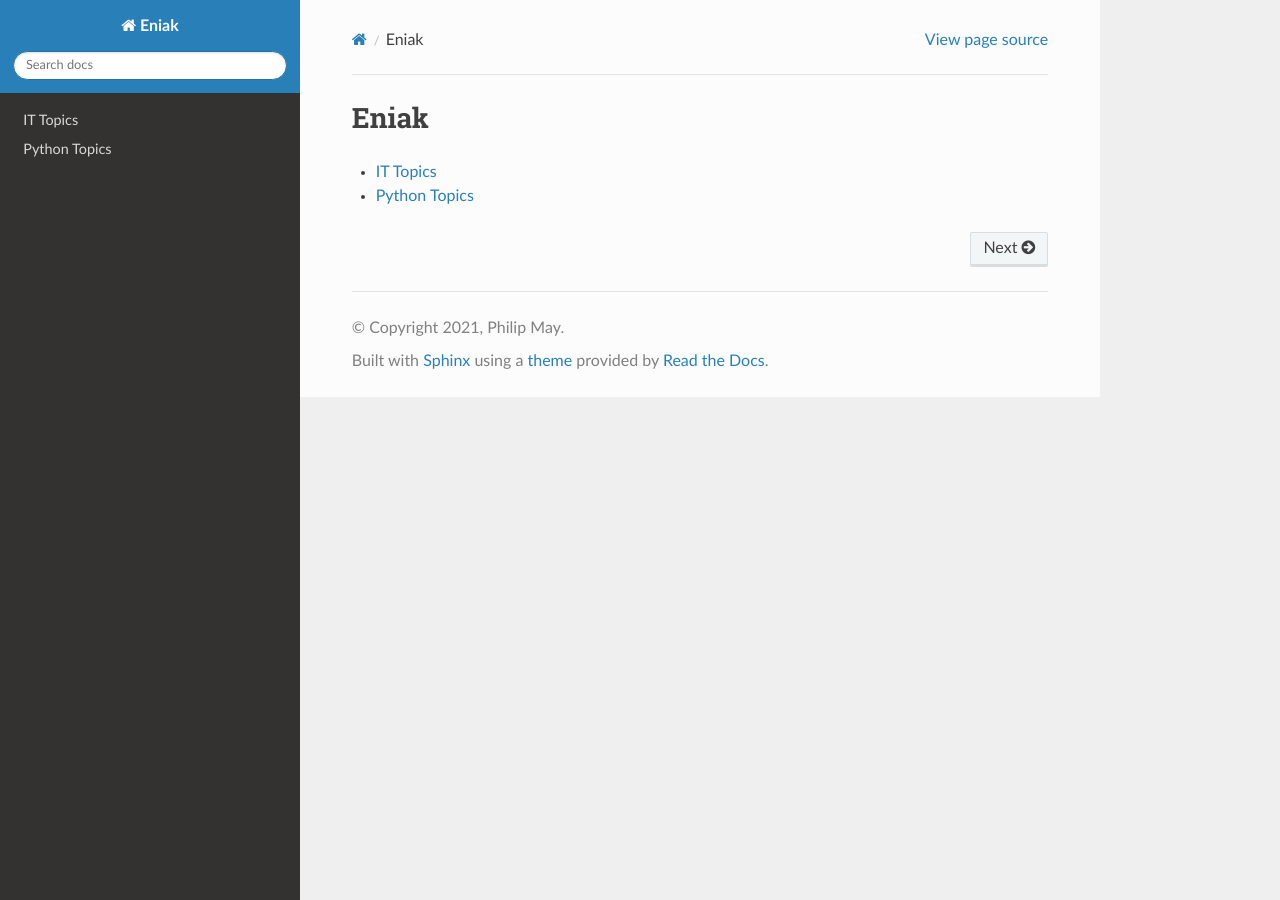
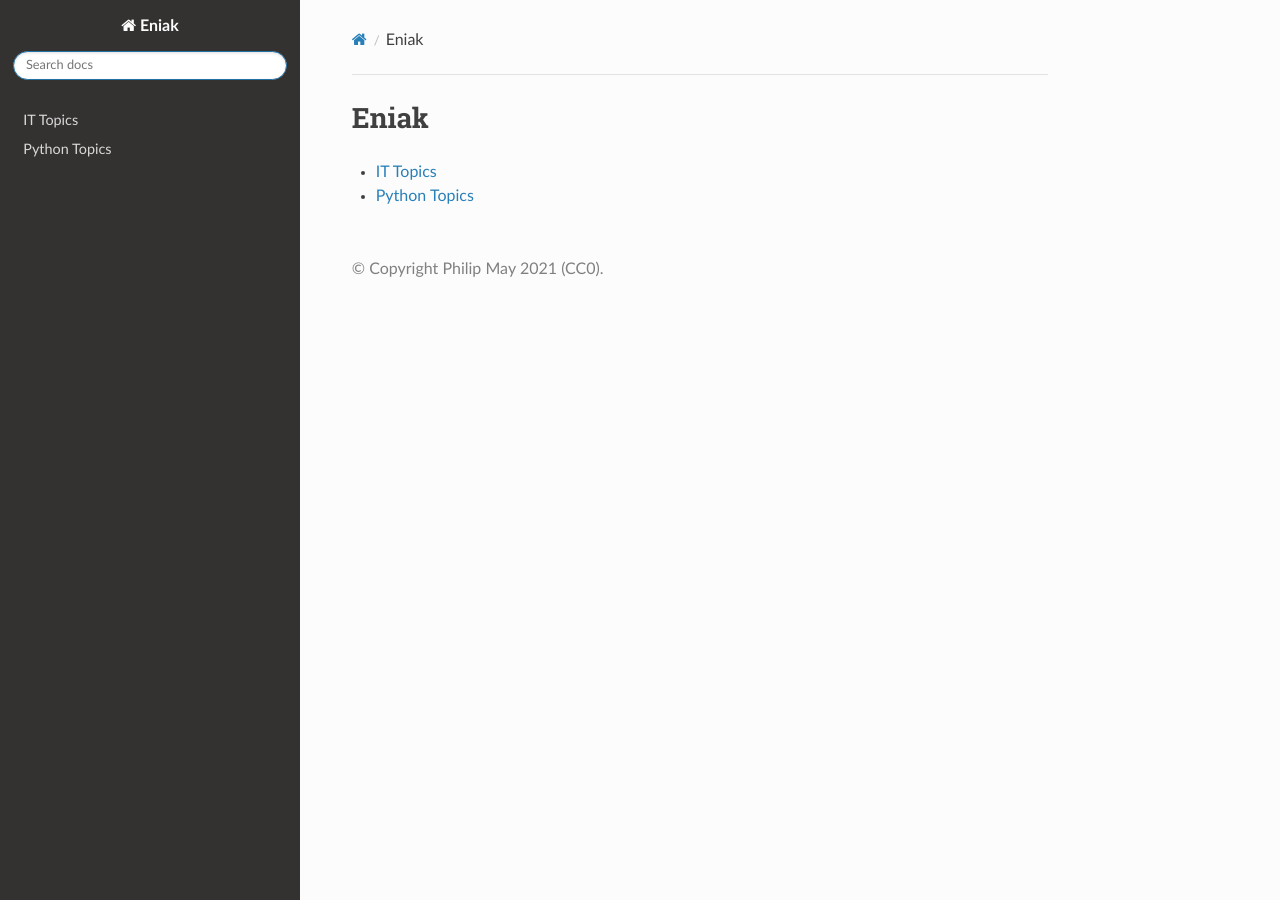
Before and after one commit to PhilipMay/May.la, a Sphinx documentation site: the page built from source/index.md, in a window 1280 px wide. Built offline with Sphinx 7.4.7 and the Read the Docs theme 2.0.0, drawn with Linux system fonts in a browser that asks for light colours.

Commit message:
theme customization

```diff
--- /dev/null
+++ b/source/_static/css/custom.css
@@ -0,0 +1,16 @@
+.wy-side-nav-search {
+    background-color: #343131;
+}
+
+.wy-nav-content-wrap {
+    background: #fcfcfc;
+}
+
+footer > hr {
+    clear: both;
+    visibility: hidden;
+}
+
+.rst-content .section ol p, .rst-content .section ul p {
+    margin-bottom: 0;
+}
--- a/source/conf.py
+++ b/source/conf.py
@@ -18,7 +18,7 @@ import sphinx_rtd_theme
 # -- Project information -----------------------------------------------------
 
 project = 'Eniak'
-copyright = '2021, Philip May'
+copyright = 'Philip May 2021 (CC0)'
 author = 'Philip May'
 
 
@@ -57,3 +57,19 @@ html_static_path = ['_static']
 # turn off notebook execution
 # also see https://myst-nb.readthedocs.io/en/latest/use/execute.html
 jupyter_execute_notebooks = "off"
+
+html_theme_options = {
+    "prev_next_buttons_location": None,
+}
+
+# These paths are either relative to html_static_path
+# or fully qualified paths (eg. https://...)
+html_css_files = [
+    'css/custom.css',
+]
+
+# If true, links to the reST sources are added to the pages.
+html_show_sourcelink = False
+
+# If true, "Created using Sphinx" is shown in the HTML footer. Default is True.
+html_show_sphinx = False
```
